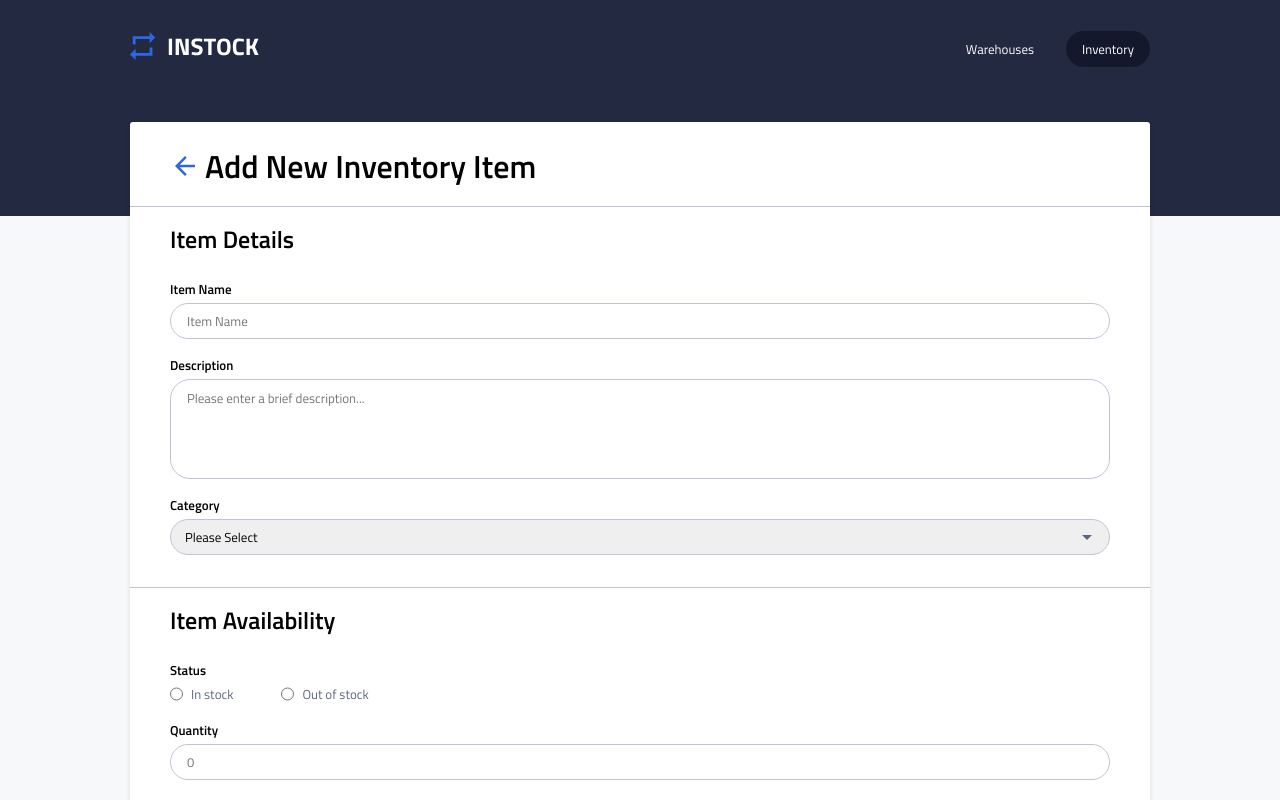
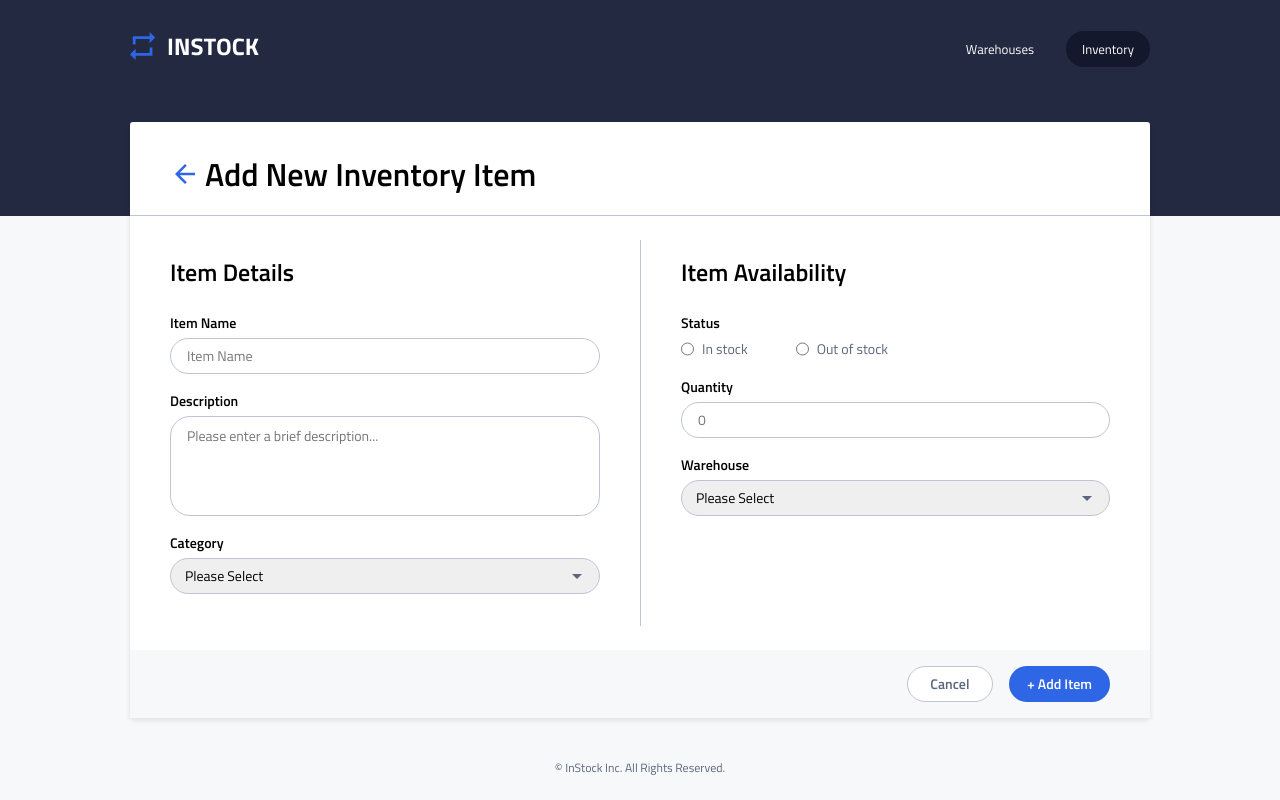
Before and after one commit to olivia-onuk/instock-full-stack-attack, a React (Vite) app: page /inventory/add in a window 1280 px wide. Built offline with nearby package versions, Linux system fonts and the light colour scheme.

Commit message:
finished the tablet and desktop styling for the add inventory page

```diff
--- a/src/components/FormHero/FormHero.scss
+++ b/src/components/FormHero/FormHero.scss
@@ -13,7 +13,14 @@
   align-items: start;
 
   @include tablet {
+    padding-top: 32px;
+    padding-bottom: 24.5px;
+    border-bottom: 1.5px solid $secondary-color-two;
     align-items: center;
+  }
+
+  @include desktop {
+    padding-bottom: 21px;
   }
 
   &__title {
@@ -36,7 +43,7 @@
     }
   }
 
-  &__link{
+  &__link {
     display: flex;
     justify-content: center;
   }
--- a/src/components/InventoryForm/InventoryForm.jsx
+++ b/src/components/InventoryForm/InventoryForm.jsx
@@ -53,9 +53,7 @@ function InventoryForm({ formtype, item, buttonLabel }) {
           </div>
         </div>
         <div className="inventory-form__column inventory-form__column--border">
-          <h2 className="inventory-form__title">
-            Item Availability
-          </h2>
+          <h2 className="inventory-form__title">Item Availability</h2>
           <div className="inventory-form__input-section">
             <label className="inventory-form__input-label">Status</label>
             <div className="inventory-form__radio-button">
@@ -82,16 +80,22 @@ function InventoryForm({ formtype, item, buttonLabel }) {
                 className="inventory-form__stock inventory-form__stock--outofstock"
                 onChange={handleColorChange}
               />
-              <label className={`inventory-form__radio-label ${
+              <label
+                className={`inventory-form__radio-label ${
                   radio === "outofstock"
                     ? "inventory-form__radio-label--active"
                     : ""
-                }`}>
+                }`}
+              >
                 Out of stock
               </label>
             </div>
           </div>
-          <div className="inventory-form__input-section">
+          <div
+            className={`inventory-form__input-section ${
+              radio === "outofstock" ? "inventory-form__input-section--invisible" : ""
+            }`}
+          >
             <label className="inventory-form__input-label">Quantity</label>
             <input
               type="number"
--- a/src/components/InventoryForm/InventoryForm.scss
+++ b/src/components/InventoryForm/InventoryForm.scss
@@ -5,6 +5,12 @@
 
 .inventory-form {
   &__main {
+    width: 100%;
+    @include tablet {
+      padding: 24px 0px;
+      display: flex;
+      flex-direction: row;
+    }
   }
 
   &__title {
@@ -17,14 +23,26 @@
     padding-bottom: 16px;
 
     &--border {
-        border-top: 0.0625rem solid $secondary-color-two;
+      border-top: 0.0625rem solid $secondary-color-two;
+      @include tablet {
+        border-top: none;
+        border-left: 1.5px solid $secondary-color-two;
       }
+    }
+
+    @include tablet {
+      width: 50%;
+    }
   }
 
   &__input-section {
     display: flex;
     flex-direction: column;
     padding-bottom: 16px;
+
+    &--invisible {
+        display: none;
+    }
   }
 
   &__input-label {
@@ -32,6 +50,11 @@
     font-size: 13px;
     line-height: 20px;
     font-weight: 600;
+
+    @include tablet {
+      font-size: 14px;
+      line-height: 22px;
+    }
   }
 
   &__input {
@@ -43,6 +66,11 @@
     font-size: 13px;
     line-height: 20px;
     font-weight: 400;
+
+    @include tablet {
+      font-size: 14px;
+      line-height: 22px;
+    }
 
     &--large {
       padding-top: 8px;
@@ -74,6 +102,11 @@
     background-repeat: no-repeat;
     background-position: right 10px center;
     padding-right: 30px;
+
+    @include tablet {
+      font-size: 14px;
+      line-height: 22px;
+    }
   }
 
   &__dropdown option:disabled {
@@ -101,6 +134,11 @@
     font-weight: 400;
     color: $secondary-color-one;
 
+    @include tablet {
+      font-size: 14px;
+      line-height: 22px;
+    }
+
     &--active {
       color: black;
     }
@@ -113,6 +151,10 @@
     display: flex;
     justify-content: space-between;
     flex: 1;
+
+    @include tablet {
+      justify-content: end;
+    }
   }
 
   &__button {
@@ -124,6 +166,14 @@
     font-size: 13px;
     line-height: 20px;
     font-weight: 600;
+
+    @include tablet {
+      font-size: 14px;
+      line-height: 22px;
+      min-width: calc(10% - 8px);
+      margin-left: 16px;
+    }
+
     &--cancel {
       border: none;
       border: 1px solid $secondary-color-two;
```
